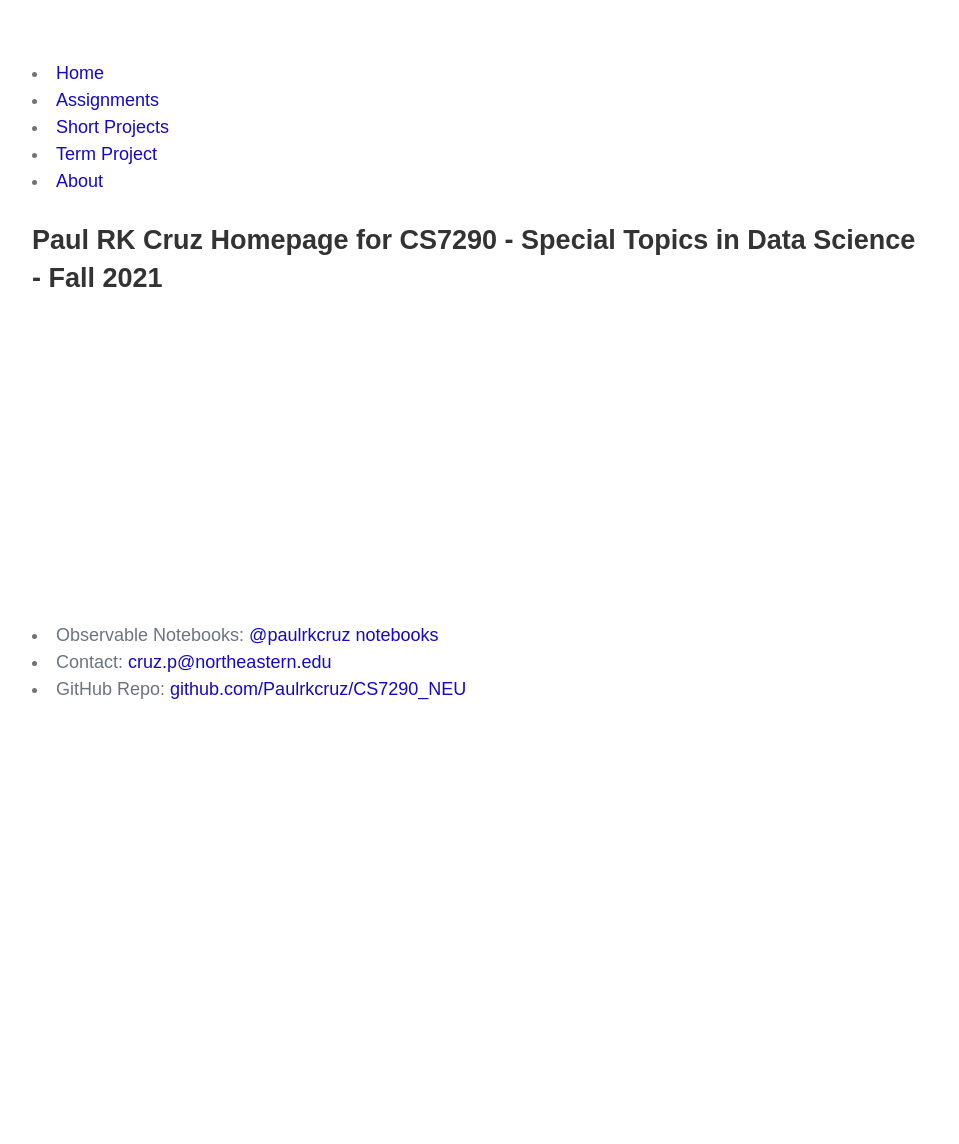
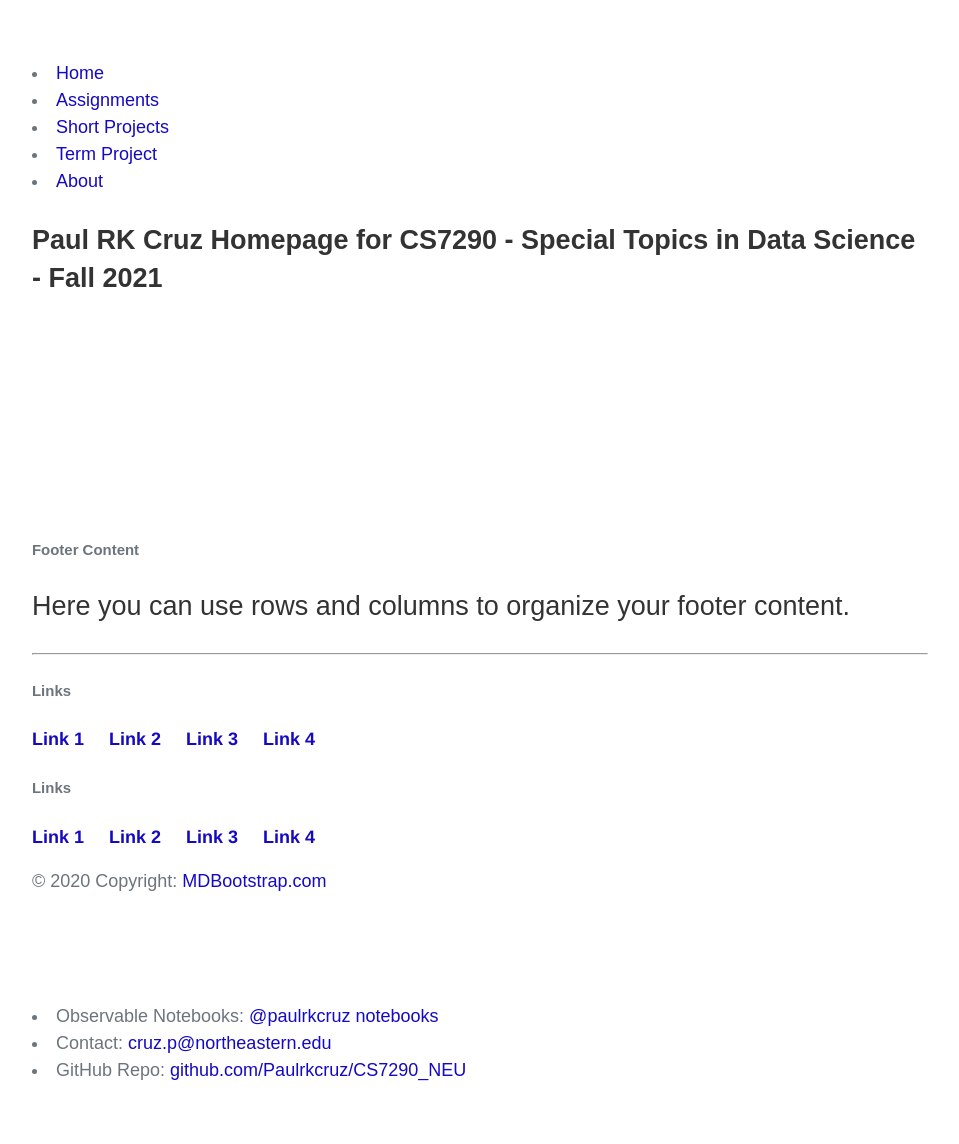
Before and after one commit to Paulrkcruz/CS7290_NEU, a Jekyll site: the page built from index.html, in a window 1280 px wide. Shown: the whole page, without its empty margins (160-1119 px from the left). Built offline with Jekyll 4.4.1, drawn with Linux system fonts in a browser that asks for light colours; before the commit the page ends 900 px from its top, so only the background shows below that.

Commit message:
Update default.html

```diff
--- a/_layouts/default.html
+++ b/_layouts/default.html
@@ -20,6 +20,90 @@
 
   {{ content }}
 
+<!-- Footer -->
+<footer class="page-footer font-small blue pt-4">
+
+  <!-- Footer Links -->
+  <div class="container-fluid text-center text-md-left">
+
+    <!-- Grid row -->
+    <div class="row">
+
+      <!-- Grid column -->
+      <div class="col-md-6 mt-md-0 mt-3">
+
+        <!-- Content -->
+        <h5 class="text-uppercase">Footer Content</h5>
+        <p>Here you can use rows and columns to organize your footer content.</p>
+
+      </div>
+      <!-- Grid column -->
+
+      <hr class="clearfix w-100 d-md-none pb-3">
+
+      <!-- Grid column -->
+      <div class="col-md-3 mb-md-0 mb-3">
+
+        <!-- Links -->
+        <h5 class="text-uppercase">Links</h5>
+
+        <ul class="list-unstyled">
+          <li>
+            <a href="#!">Link 1</a>
+          </li>
+          <li>
+            <a href="#!">Link 2</a>
+          </li>
+          <li>
+            <a href="#!">Link 3</a>
+          </li>
+          <li>
+            <a href="#!">Link 4</a>
+          </li>
+        </ul>
+
+      </div>
+      <!-- Grid column -->
+
+      <!-- Grid column -->
+      <div class="col-md-3 mb-md-0 mb-3">
+
+        <!-- Links -->
+        <h5 class="text-uppercase">Links</h5>
+
+        <ul class="list-unstyled">
+          <li>
+            <a href="#!">Link 1</a>
+          </li>
+          <li>
+            <a href="#!">Link 2</a>
+          </li>
+          <li>
+            <a href="#!">Link 3</a>
+          </li>
+          <li>
+            <a href="#!">Link 4</a>
+          </li>
+        </ul>
+
+      </div>
+      <!-- Grid column -->
+
+    </div>
+    <!-- Grid row -->
+
+  </div>
+  <!-- Footer Links -->
+
+  <!-- Copyright -->
+  <div class="footer-copyright text-center py-3">© 2020 Copyright:
+    <a href="https://mdbootstrap.com/"> MDBootstrap.com</a>
+  </div>
+  <!-- Copyright -->
+
+</footer>
+<!-- Footer -->
+
 </div>
   <div class="footer">
    <br>
```
